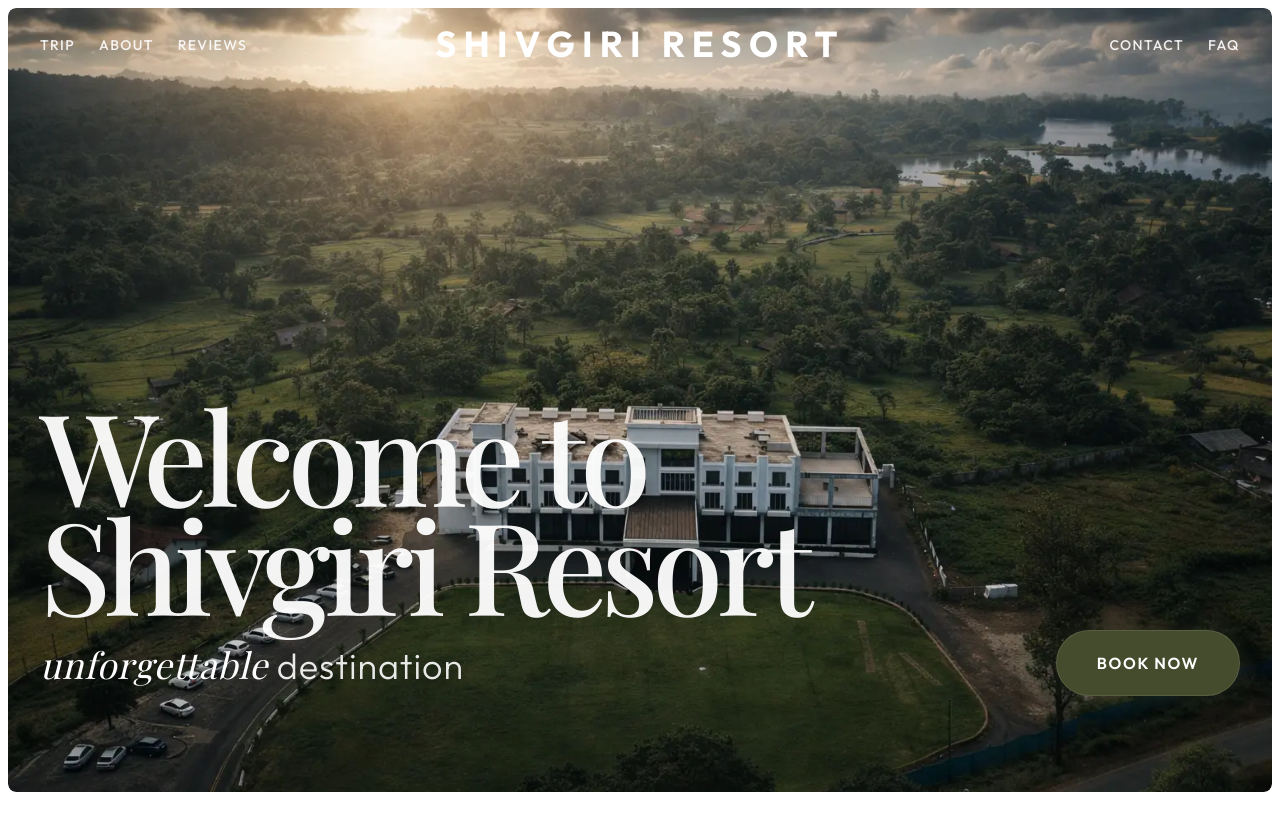
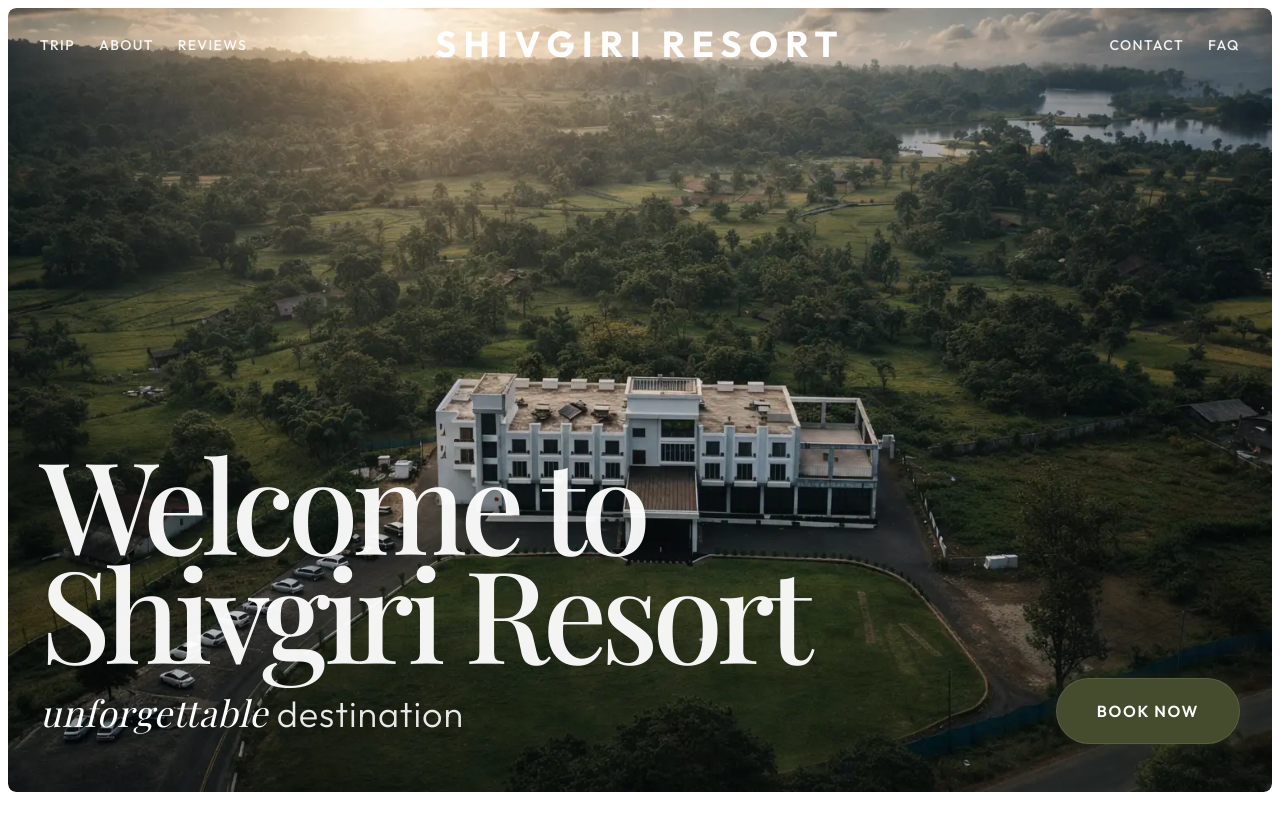
Before and after one commit to Sumeet0819/landing_page, a React (Vite) app: page / in a window 1280 px wide. Shown: the top 830 px of the page. Built offline with nearby package versions, Linux system fonts and the light colour scheme; a web font is replaced by a local one.

Commit message:
new changes added

```diff
--- a/src/components/Hero.jsx
+++ b/src/components/Hero.jsx
@@ -34,7 +34,7 @@ const Hero = () => {
                 {/* Background Image */}
                 <img
                     ref={bgImageRef}
-                    className='absolute inset-0 h-full w-full rounded-lg object-cover'
+                    className='absolute inset-0 h-full w-full rounded-lg object-[center_100%] object-cover '
                     src="./bg.webp"
                     alt="Mountain landscape"
                 />
@@ -45,9 +45,9 @@ const Hero = () => {
                     <NavBar />
 
                     {/* Hero Content */}
-                    <div className='flex-1 flex items-end justify-center'>
-                        <div className='container px-4 md:px-6 lg:px-8 pb-12 lg:pb-24'>
-                            <div ref={heroContentRef} className='flex flex-col lg:flex-row justify-between items-start lg:items-end gap-10 lg:gap-0'>
+                    <div className='flex-1 flex items-end justify-center '>
+                        <div className='container px-4 md:px-6 lg:px-8 pb-6 lg:pb-12 '>
+                            <div ref={heroContentRef} className='flex flex-col lg:flex-row justify-between items-start lg:items-end gap-10 lg:gap-0 '>
                                 <div className='max-w-4xl'>
 
                                     {/* Title */}
```
